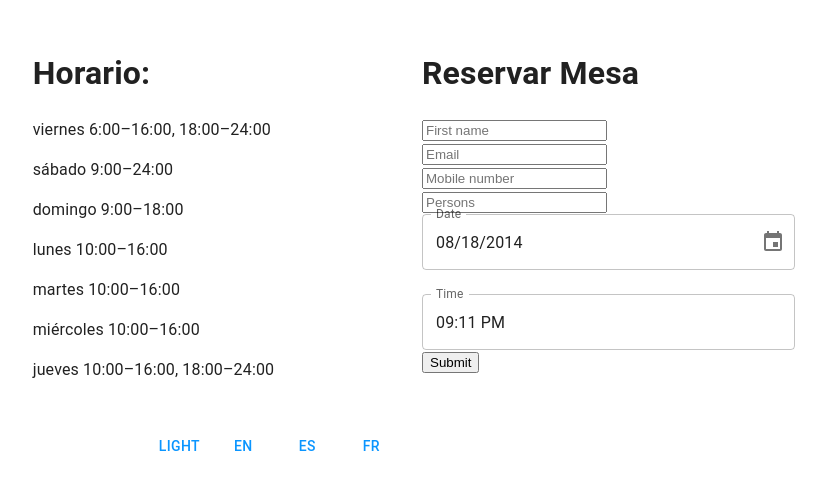
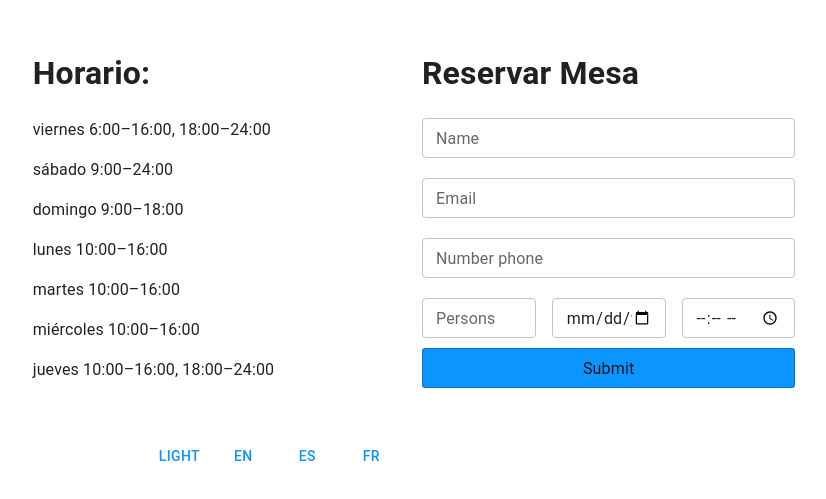
Before and after one commit to EstefaniaRomeroTorrents/react-restaurant-app, a React (Create React App) app: page / in a window 1280 px wide. Shown: the part 4204-4703 px from the top of the page, without its empty margins (226-1052 px from the left). Built offline with nearby package versions, Linux system fonts and the light colour scheme.

Commit message:
Form con TextField

```diff
--- a/src/components/contact/Contact.jsx
+++ b/src/components/contact/Contact.jsx
@@ -3,16 +3,8 @@ import { Box } from "@mui/system";
 import "./Contact.css";
 import { useForm } from "react-hook-form";
 import * as React from "react";
-import { ErrorMessage } from "@hookform/error-message";
 
-import dayjs from "dayjs";
-import Stack from "@mui/material/Stack";
 import TextField from "@mui/material/TextField";
-import { LocalizationProvider } from "@mui/x-date-pickers/LocalizationProvider";
-import { AdapterDayjs } from "@mui/x-date-pickers/AdapterDayjs";
-import { TimePicker } from "@mui/x-date-pickers/TimePicker";
-
-import { DesktopDatePicker } from "@mui/x-date-pickers/DesktopDatePicker";
 
 function Contact() {
   const {
@@ -24,11 +16,6 @@ function Contact() {
   });
   const onSubmit = (data) => console.log(data);
   console.log(errors);
-  const [value, setValue] = React.useState(dayjs("2014-08-18T21:11:54"));
-
-  const handleChange = (newValue) => {
-    setValue(newValue);
-  };
 
   return (
     <Container maxWidth="lg">
@@ -51,106 +38,183 @@ function Contact() {
           <form onSubmit={handleSubmit(onSubmit)}>
             <Box
               sx={{
-                width: 500,
                 maxWidth: "100%",
+                marginBottom: "10px",
               }}
             >
-              <input
+              <TextField
+                label="Name"
+                variant="outlined"
+                size="small"
+                error={!!errors.name}
+                helperText={errors?.name?.message}
+                color="primary"
                 fullWidth
-                type="text"
-                placeholder="First name"
-                {...register("Firstname", {
-                  required: "Se requiere un nombre.",
-                  maxLength: 80,
-                  /*pattern: {
-                    value: /\d+/,
-                    message: "This input is number only.",
+                sx={{ marginBottom: "10px" }}
+                inputProps={register("name", {
+                  required: {
+                    value: true,
+                    message: "Se requiere un nombre",
                   },
-                  minLength: {
-                    value: 11,
-                    message: "This input must exceed 10 characters",
-                  },*/
-                })}
-              />
-              {errors.Firstname && <p>{errors.Firstname.message}</p>}
-            </Box>
-            <Box>
-              <input
-                type="text"
-                placeholder="Email"
-                {...register("Email", {
-                  required: "Se requiere un Email.",
-                  pattern: {
-                    value: /^\S+@\S+$/i,
-                    message: "Se requiere un EMail correcto.",
+                  maxLength: {
+                    value: 100,
+                    message: "El nombre es demasiado largo",
                   },
                 })}
               />
-              {errors.Email && <p>{errors.Email.message}</p>}
             </Box>
-            <Box>
-              <input
-                type="tel"
-                placeholder="Mobile number"
-                {...register("Mobilenumber", {
-                  required: "Se requiere un número de teléfono.",
-                  minLength: 6,
-                  maxLength: 12,
-                  pattern: {
-                    value: /\d+/,
-                    message: "Se requiere sólo números.",
+            <Box
+              sx={{
+                width: 500,
+
+                maxWidth: "100%",
+                marginBottom: "10px",
+              }}
+            >
+              <TextField
+                label="Email"
+                variant="outlined"
+                size="small"
+                error={!!errors.email}
+                helperText={errors?.email?.message}
+                color="primary"
+                fullWidth
+                sx={{ marginBottom: "10px" }}
+                inputProps={register("email", {
+                  required: {
+                    value: true,
+                    message: "Se requiere un email",
+                  },
+                  /* {
+                    value: /^[A-Z0-9._%+-]+@[A-Z0-9.-]+\.[A-Z]{2,4}$/i,
+                    message: "Se requiere un nombre",
+                  }*/
+                })}
+              />
+            </Box>
+            <Box
+              sx={{
+                width: 500,
+
+                maxWidth: "100%",
+                marginBottom: "10px",
+              }}
+            >
+              <TextField
+                label="Number phone"
+                variant="outlined"
+                size="small"
+                error={!!errors.phone}
+                helperText={errors?.phone?.message}
+                color="primary"
+                fullWidth
+                sx={{ marginBottom: "10px" }}
+                inputProps={register("phone", {
+                  required: {
+                    value: true,
+                    message: "Se requiere un número de teléfono",
+                  },
+                  maxLength: {
+                    value: 10,
+                    message: "El nombre es demasiado largo",
                   },
                 })}
               />
-              {errors.Mobilenumber && <p>{errors.Mobilenumber.message}</p>}
             </Box>
-            <Box>
-              <input
-                type="number"
-                placeholder="Persons"
-                {...register("persons", {
-                  valueAsNumber: true,
-                  required: "Se requiere un número de personas.",
-                  pattern: {
-                    value: /\d+/,
-                    message: "Se requiere sólo números.",
-                  },
-                })}
+            <Grid
+              container
+              spacing={2}
+              direction="row"
+              justifyContent="center"
+              alignItems="center"
+            >
+              <Grid item={true} xs={12} sm={6} md={4}>
+                <Box>
+                  <TextField
+                    label="Persons"
+                    variant="outlined"
+                    size="small"
+                    type={"number"}
+                    error={!!errors.persons}
+                    helperText={errors?.persons?.message}
+                    color="primary"
+                    sx={{ marginBottom: "10px" }}
+                    inputProps={register("persons", {
+                      required: {
+                        value: true,
+                        message: "Campo requerido",
+                      },
+                    })}
+                  />
+                </Box>
+              </Grid>
+
+              <Grid item={true} xs={12} sm={6} md={4}>
+                <Box>
+                  <TextField
+                    label=""
+                    variant="outlined"
+                    size="small"
+                    format={"DD/MM/YYYY"}
+                    type={"date"}
+                    error={!!errors.date}
+                    helperText={errors?.date?.message}
+                    color="primary"
+                    fullWidth
+                    sx={{ marginBottom: "10px" }}
+                    inputProps={register("date", {
+                      required: {
+                        value: true,
+                        message: "Campo requerido",
+                      },
+                    })}
+                  />
+                </Box>
+              </Grid>
+              <Grid item={true} xs={12} sm={6} md={4}>
+                <Box>
+                  <TextField
+                    label=""
+                    variant="outlined"
+                    size="small"
+                    type={"time"}
+                    error={!!errors.time}
+                    helperText={errors?.time?.message}
+                    color="primary"
+                    fullWidth
+                    sx={{ marginBottom: "10px" }}
+                    inputProps={register("time", {
+                      required: {
+                        value: true,
+                        message: "Campo requerido",
+                      },
+                    })}
+                  />
+                </Box>
+              </Grid>
+            </Grid>
+            <Box
+              sx={{
+                width: 500,
+                maxWidth: "100%",
+                marginBottom: "10px",
+              }}
+            >
+              <TextField
+                label=""
+                variant="outlined"
+                size="small"
+                type={"submit"}
+                color="primary"
+                fullWidth
+                sx={{
+                  marginBottom: "10px",
+                  backgroundColor: "#0a95ff",
+                  borderColor: "#0a95ff",
+                  borderRadius: "3px",
+                }}
               />
-              {errors.persons && <p>{errors.persons.message}</p>}
             </Box>
-            <ErrorMessage
-              errors={errors}
-              name="multipleErrorInput"
-              render={({ messages }) => {
-                console.log("messages", messages);
-                return messages
-                  ? Object.entries(messages).map(([type, message]) => (
-                      <p key={type}>{message}</p>
-                    ))
-                  : null;
-              }}
-            />
-            <LocalizationProvider dateAdapter={AdapterDayjs}>
-              <Stack spacing={3}>
-                <DesktopDatePicker
-                  label="Date "
-                  inputFormat="MM/DD/YYYY"
-                  value={value}
-                  onChange={handleChange}
-                  renderInput={(params) => <TextField {...params} />}
-                />
-
-                <TimePicker
-                  label="Time"
-                  value={value}
-                  onChange={handleChange}
-                  renderInput={(params) => <TextField {...params} />}
-                />
-              </Stack>
-            </LocalizationProvider>
-
-            <input type="submit" />
           </form>
         </Grid>
       </Grid>
```
